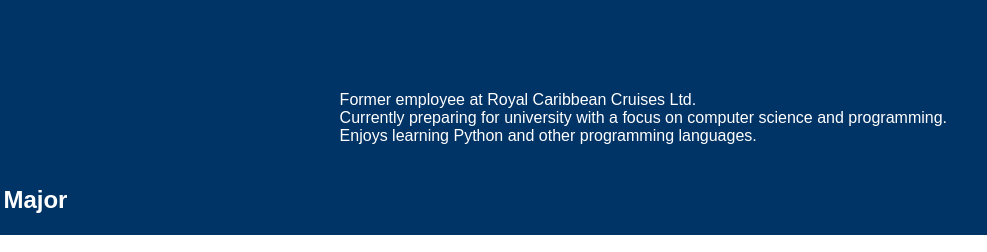
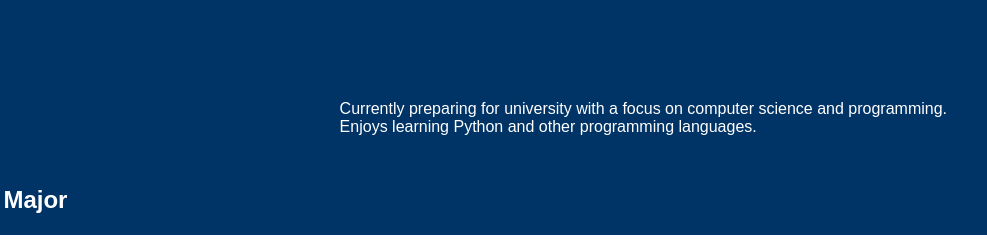
Before and after one commit to HaoZhangSid/cv, a plain HTML site: page index.html in a window 1280 px wide. Shown: the top 252 px of the page, 293-1280 px from the left. Drawn offline with Linux system fonts and the light colour scheme.

Commit message:
Update index.html

```diff
--- a/index.html
+++ b/index.html
@@ -19,7 +19,6 @@
       <h2>Computer Application Major</h2>
     </div>
     <div class="summary">
-      <p>Former employee at Royal Caribbean Cruises Ltd.</p>
       <p>Currently preparing for university with a focus on computer science and programming.</p>
       <p>Enjoys learning Python and other programming languages.</p>
     </div>
```
